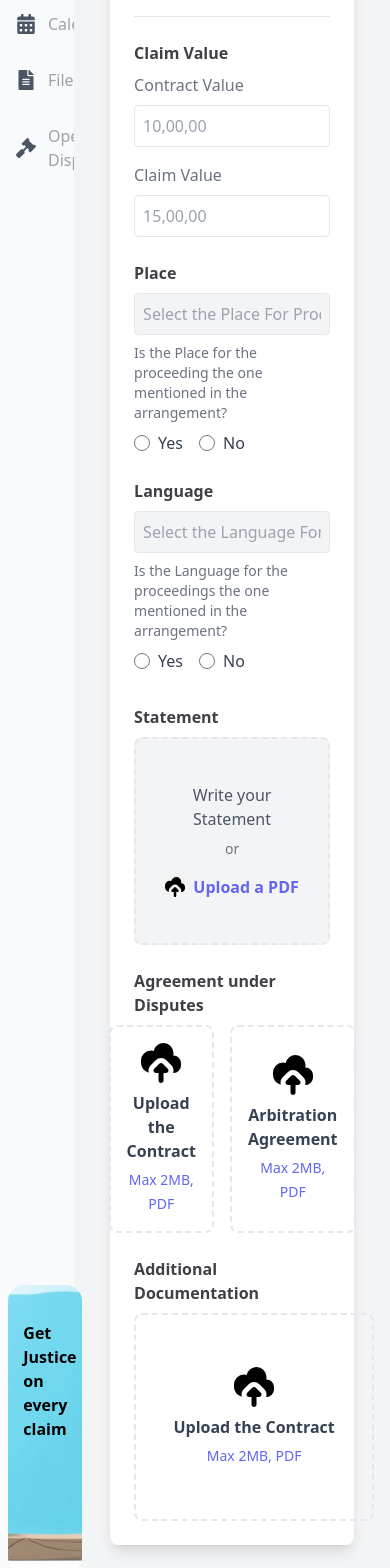
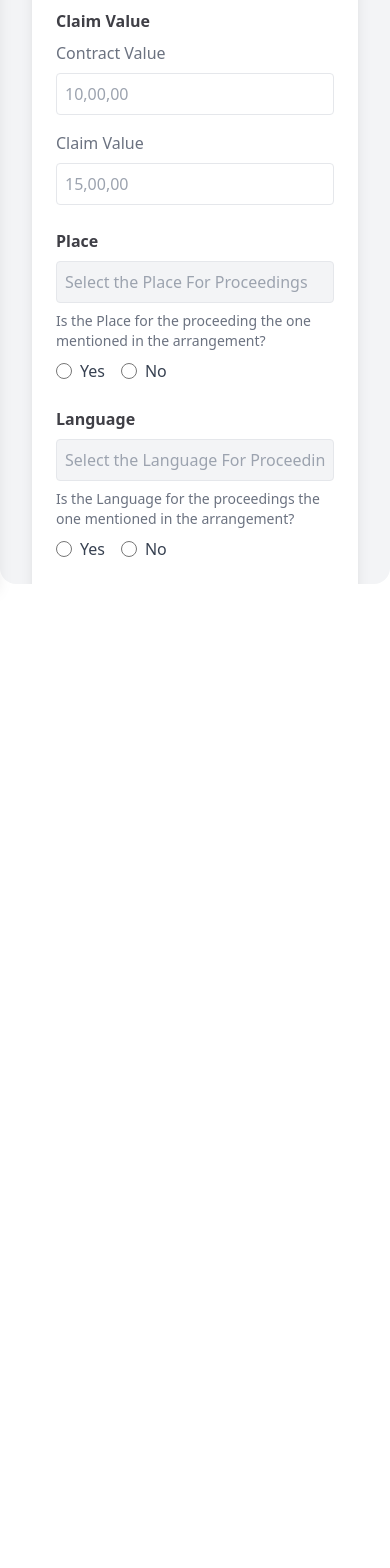
Before and after one commit to Tanishkackria13/Rise11-Tanish, a Next.js app: page / in a window 390 px wide. Shown: the part 260-1828 px from the top of the page. After the commit the page ends 844 px from the top, so only its background shows below. Built offline with nearby package versions, Linux system fonts and the light colour scheme.

Commit message:
completed responsive web page

```diff
--- a/app/page.tsx
+++ b/app/page.tsx
@@ -1,21 +1,34 @@
-import ClaimForm from "@/components/Form";
+"use client";
+import React, { useState } from "react";
+import Form from "@/components/Form";
 import NavBar from "@/components/NavBar";
 import ProgressBar from "@/components/ProgressBar";
 import SideBar from "@/components/SideBar";
-import React from "react";
 
 const Home: React.FC = () => {
+  const [isOpen, setIsOpen] = useState<boolean>(false); // Manage the sidebar open state
+
+  const toggleSidebar = () => {
+    setIsOpen(!isOpen); // Toggle the sidebar open/close
+  };
+
   return (
-    <div className="max-h-screen">
+    <div className="h-screen flex flex-col">
       <NavBar />
-      <div className="flex">
-        <SideBar />
-        <div className="flex-1 p-5 overflow-hidden bg-gray-100 rounded-2xl">
+      <div className="flex flex-1 overflow-hidden">
+        <SideBar
+          isOpen={isOpen}
+          closeSidebar={toggleSidebar}
+          className="bg-white shadow-lg w-64"
+        />
+
+        <div className="flex-1 p-4 sm:p-5  bg-gray-100 rounded-2xl">
           <ProgressBar currentStep={3} />
-          <ClaimForm />
+          <Form />
         </div>
       </div>
     </div>
   );
 };
+
 export default Home;
--- a/components/NavBar.tsx
+++ b/components/NavBar.tsx
@@ -17,7 +17,6 @@ const NavBar: React.FC = () => {
   return (
     <>
       <nav className="flex justify-between items-center bg-slate-50 shadow-2xl py-3 px-6 sm:px-12">
-        {/* Logo */}
         <div className="flex items-center space-x-3">
           <img
             src="/logo.svg"
@@ -28,7 +27,6 @@ const NavBar: React.FC = () => {
             Jur
           </h1>
         </div>
-        {/* Icons */}
         <div className="hidden md:flex items-center space-x-4 sm:space-x-6">
           <button className="p-2 rounded hover:bg-gray-100">
             <img
@@ -45,7 +43,6 @@ const NavBar: React.FC = () => {
             />
           </button>
         </div>
-        {/* Menu Button for Small Screens */}
         <button
           onClick={toggleSidebar}
           className="lg:hidden p-2 rounded hover:bg-gray-100"
--- a/components/SideBar.tsx
+++ b/components/SideBar.tsx
@@ -1,5 +1,6 @@
-import { FaTachometerAlt, FaFolder, FaTasks, FaCalendarAlt, FaFileAlt, FaGavel } from "react-icons/fa"; // Import icons
 import React from "react";
+import { FaTachometerAlt, FaFolder, FaTasks, FaCalendarAlt, FaFileAlt, FaGavel } from "react-icons/fa";
+
 export const Items: { name: string; icon: React.ReactNode }[] = [
   { name: "Dashboard", icon: <FaTachometerAlt size={20} /> },
   { name: "My Cases", icon: <FaFolder size={20} /> },
@@ -9,9 +10,32 @@ export const Items: { name: string; icon: React.ReactNode }[] = [
   { name: "Open a Dispute", icon: <FaGavel size={20} /> },
 ];
 
-const SideBar: React.FC = () => {
+interface SideBarProps {
+  isOpen: boolean;  // Sidebar visibility state
+  closeSidebar: () => void;  // Close sidebar function
+}
+
+const SideBar: React.FC<{ isOpen: boolean; closeSidebar: () => void; className?: string }> = ({
+  isOpen,
+  closeSidebar,
+  className,
+}) => {
   return (
-    <div className="bg-slate-50 flex flex-col shadow-lg w-[19%]">
+    <div
+      className={`fixed inset-0 z-40 transform bg-slate-50 shadow-lg transition-transform lg:relative lg:translate-x-0 lg:z-10 lg:w-72 ${className} ${
+        isOpen ? "translate-x-0" : "-translate-x-full"
+      }`}
+    >
+      {/* Close button for small/medium screens */}
+      <div className="flex justify-end p-4 lg:hidden">
+        <button
+          onClick={closeSidebar}
+          className="text-gray-500 hover:text-gray-700"
+        >
+          ✕
+        </button>
+      </div>
+      {/* Sidebar Items */}
       <ul className="flex-1">
         {Items.map((item, index) => (
           <li
@@ -19,17 +43,18 @@ const SideBar: React.FC = () => {
             className="p-4 cursor-pointer text-gray-400 hover:bg-gray-100 flex items-center space-x-3"
           >
             <span className="text-gray-600">{item.icon}</span>
-            <span>{item.name}</span>
+            <span className="text-sm md:text-base">{item.name}</span>
           </li>
         ))}
       </ul>
-      <div className="relative">
+      {/* Sidebar Footer Image */}
+      <div className="relative hidden lg:block">
         <img
           src="/SidebarImage.png"
-          alt=""
-          className="w-full m-2 h-[18rem] object-cover rounded-2xl"
+          alt="Sidebar Footer"
+          className="w-full m-2 h-[14rem] lg:h-[18rem] object-cover rounded-2xl"
         />
-        <p className="absolute top-10 left-1/2 transform -translate-x-1/3 text-black font-bold px-3 py-1">
+        <p className="absolute top-1/2 left-1/2 transform -translate-x-1/2 -translate-y-1/2 text-black font-bold px-3 py-1 text-sm lg:text-base">
           Get Justice on every claim
         </p>
       </div>
@@ -37,4 +62,7 @@ const SideBar: React.FC = () => {
   );
 };
 
+
+
+
 export default SideBar;
--- a/tailwind.config.ts
+++ b/tailwind.config.ts
@@ -7,6 +7,12 @@ export default {
     "./app/**/*.{js,ts,jsx,tsx,mdx}",
   ],
   theme: {
+    screens: {
+      sm: "640px",
+      md: "768px",
+      lg: "1024px",
+      xl: "1280px",
+    },
     extend: {
       colors: {
         background: "var(--background)",
```
Also changed, not shown: public/menu.svg (added).
